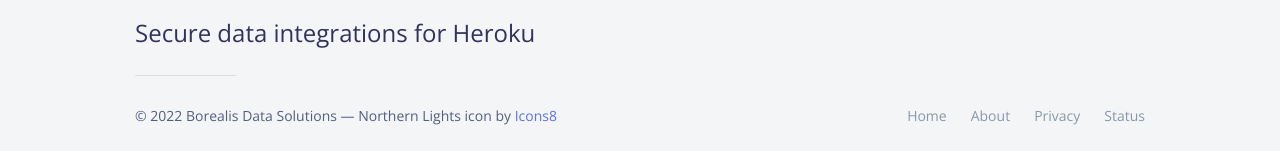
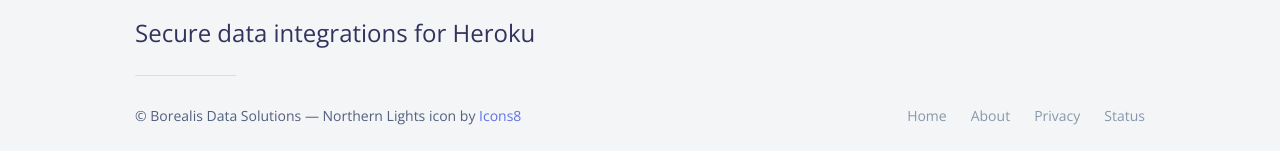
Before and after one commit to OldSneerJaw/borealis-data-www, a Jekyll site: the page built from index.html, in a window 1280 px wide. Shown: the part 878-1029 px from the top of the page. Built offline with Jekyll 4.4.1, drawn with Linux system fonts in a browser that asks for light colours; nearby versions of some CDN libraries.

Commit message:
No copyright year in footer
Including the year in the copyright notice is entirely unnecessary.

```diff
--- a/_includes/footer.html
+++ b/_includes/footer.html
@@ -12,7 +12,7 @@
     <div class="row align-items-center justify-content-md-between">
       <div class="col-md-6">
         <div class="copyright">
-          <span> © {{ 'now' | date: "%Y" }} Borealis Data Solutions &mdash; Northern Lights icon by <a href="https://icons8.com">Icons8</a></span>
+          <span> © Borealis Data Solutions &mdash; Northern Lights icon by <a href="https://icons8.com">Icons8</a></span>
         </div>
       </div>
       <div class="col-md-6">
```
